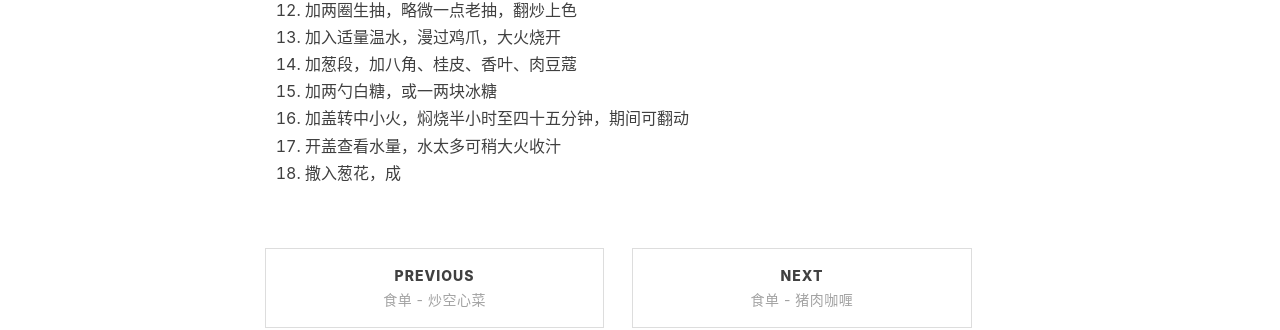
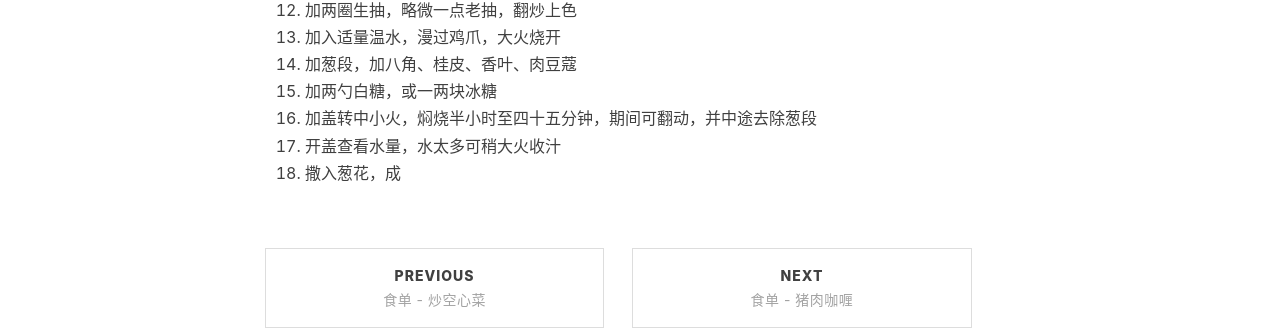
Before and after one commit to dutchflu/dutchflu.github.io, a Jekyll site: the page built from _posts/2021-04-23-红烧凤爪.md, in a window 1280 px wide. Shown: the part 788-1118 px from the top of the page. Built offline with Jekyll 4.4.1, drawn with Linux system fonts in a browser that asks for light colours; nearby versions of some CDN libraries; comment, search, counter and statistics services are not loaded.

Commit message:
更新红烧凤爪

```diff
--- a/_posts/2021-04-23-红烧凤爪.md
+++ b/_posts/2021-04-23-红烧凤爪.md
@@ -29,6 +29,6 @@
 13. 加入适量温水，漫过鸡爪，大火烧开
 14. 加葱段，加八角、桂皮、香叶、肉豆蔻
 15. 加两勺白糖，或一两块冰糖
-16. 加盖转中小火，焖烧半小时至四十五分钟，期间可翻动
+16. 加盖转中小火，焖烧半小时至四十五分钟，期间可翻动，并中途去除葱段
 17. 开盖查看水量，水太多可稍大火收汁
 18. 撒入葱花，成
```
